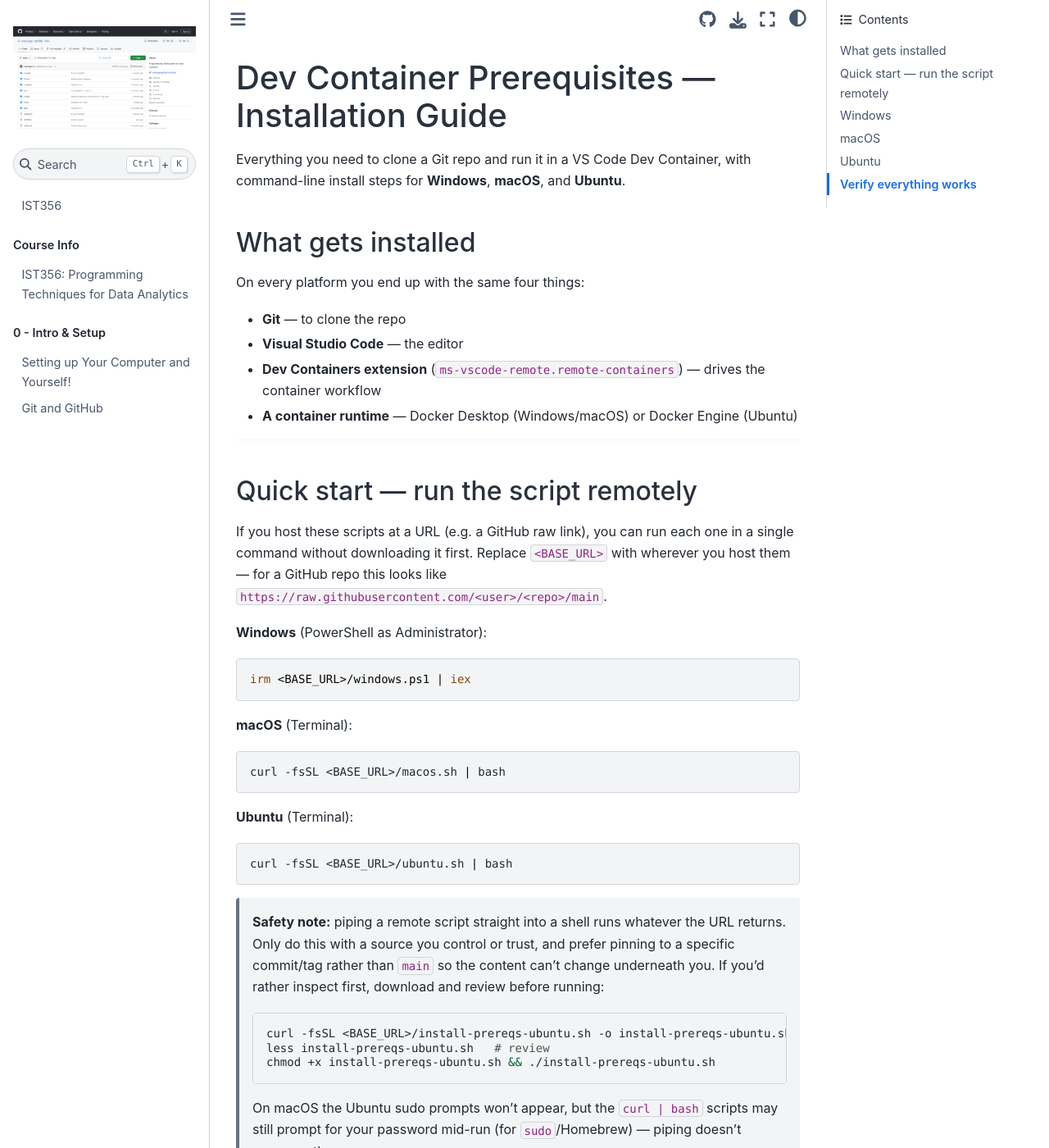
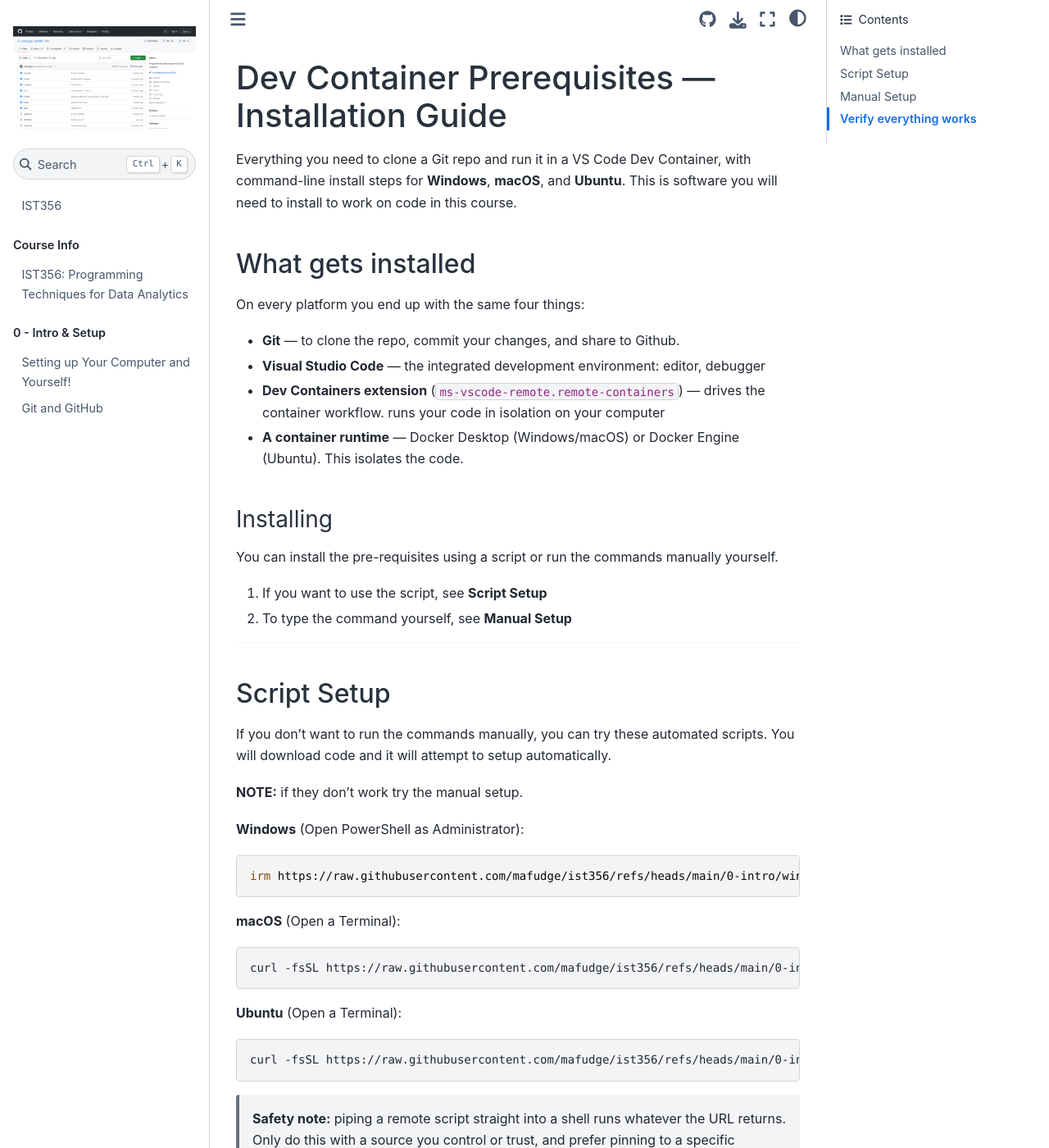
Before and after one commit to mafudge/ist356, a Jupyter Book: the page built from 0-intro/0-0-install-pre-reqs.md, in a window 1280 px wide and 1400 px high. Shown: the whole window at 82% size. Built offline with Jupyter Book 1.0.4 settings and Sphinx 7.4.7 and the Sphinx Book theme 1.1.4, drawn with Linux system fonts in a browser that asks for light colours; pages that are not in the unit, such as notebooks, are missing from menus; a script that is not in the unit is left out; some of the changed text lies outside the part shown.

Commit message:
pre-reqs install

````diff
--- a/0-intro/0-0-install-pre-reqs.md
+++ b/0-intro/0-0-install-pre-reqs.md
@@ -1,44 +1,53 @@
 # Dev Container Prerequisites — Installation Guide
 
-Everything you need to clone a Git repo and run it in a VS Code Dev Container, with command-line install steps for **Windows**, **macOS**, and **Ubuntu**.
+Everything you need to clone a Git repo and run it in a VS Code Dev Container, with command-line install steps for **Windows**, **macOS**, and **Ubuntu**. This is software you will need to install to work on code in this course.
 
 ## What gets installed
 
 On every platform you end up with the same four things:
 
-- **Git** — to clone the repo
-- **Visual Studio Code** — the editor
-- **Dev Containers extension** (`ms-vscode-remote.remote-containers`) — drives the container workflow
-- **A container runtime** — Docker Desktop (Windows/macOS) or Docker Engine (Ubuntu)
+- **Git** — to clone the repo, commit your changes, and share to Github.
+- **Visual Studio Code** — the integrated development environment: editor, debugger
+- **Dev Containers extension** (`ms-vscode-remote.remote-containers`) — drives the container workflow. runs your code in isolation on your computer
+- **A container runtime** — Docker Desktop (Windows/macOS) or Docker Engine (Ubuntu). This isolates the code.
+
+### Installing
+
+You can install the pre-requisites using a script or run the commands manually yourself.
+
+1. If you want to use the script, see **Script Setup**
+2. To type the command yourself, see **Manual Setup**
 
 ---
 
-## Quick start — run the script remotely
+## Script Setup
 
-If you host these scripts at a URL (e.g. a GitHub raw link), you can run each one in a single command without downloading it first. Replace `<BASE_URL>` with wherever you host them — for a GitHub repo this looks like `https://raw.githubusercontent.com/<user>/<repo>/main`.
+If you don't want to run the commands manually, you can try these automated scripts. You will download code and it will attempt to setup automatically.
 
-**Windows** (PowerShell as Administrator):
+**NOTE:** if they don't work try the manual setup.
+
+**Windows** (Open PowerShell as Administrator):
 
 ```powershell
-irm <BASE_URL>/windows.ps1 | iex
+irm https://raw.githubusercontent.com/mafudge/ist356/refs/heads/main/0-intro/windows.ps1 | iex
 ```
 
-**macOS** (Terminal):
+**macOS** (Open a Terminal):
 
 ```bash
-curl -fsSL <BASE_URL>/macos.sh | bash
+curl -fsSL https://raw.githubusercontent.com/mafudge/ist356/refs/heads/main/0-intro/macos.sh | bash
 ```
 
-**Ubuntu** (Terminal):
+**Ubuntu** (Open a Terminal):
 
 ```bash
-curl -fsSL <BASE_URL>/ubuntu.sh | bash
+curl -fsSL https://raw.githubusercontent.com/mafudge/ist356/refs/heads/main/0-intro/ubuntu.sh | bash
 ```
 
 > **Safety note:** piping a remote script straight into a shell runs whatever the URL returns. Only do this with a source you control or trust, and prefer pinning to a specific commit/tag rather than `main` so the content can't change underneath you. If you'd rather inspect first, download and review before running:
 >
 > ```bash
-> curl -fsSL <BASE_URL>/install-prereqs-ubuntu.sh -o install-prereqs-ubuntu.sh
+> curl -fsSL https://raw.githubusercontent.com/mafudge/ist356/refs/heads/main/0-intro/install-prereqs-ubuntu.sh -o install-prereqs-ubuntu.sh
 > less install-prereqs-ubuntu.sh   # review
 > chmod +x install-prereqs-ubuntu.sh && ./install-prereqs-ubuntu.sh
 > ```
@@ -47,7 +56,9 @@
 
 ---
 
-## Windows
+## Manual Setup
+
+### Windows
 
 Run in **PowerShell as Administrator**. Windows 10/11 includes `winget`.
 
@@ -78,7 +89,7 @@
 
 ---
 
-## macOS
+### macOS
 
 Run in **Terminal**. Uses [Homebrew](https://brew.sh).
 
@@ -146,4 +157,7 @@
 docker run hello-world
 ```
 
+ TODO:
+
+
 Then in VS Code: clone the repo → **Reopen in Container** when prompted (or run **Dev Containers: Clone Repository in Container Volume** from the command palette). VS Code reads `.devcontainer/devcontainer.json` and builds the container automatically.
````
Also changed, not shown: other parts of 0-intro/0-0-install-pre-reqs.md (+1 -1 lines).
